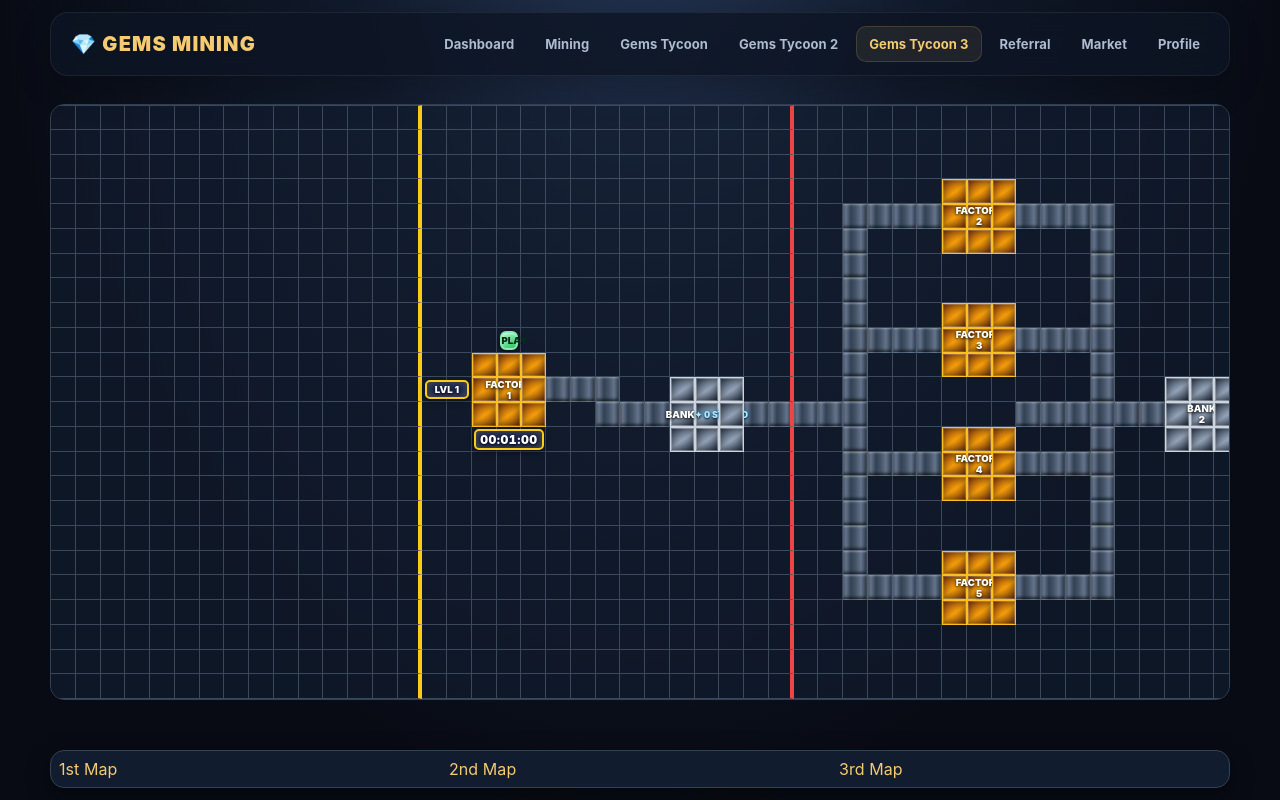
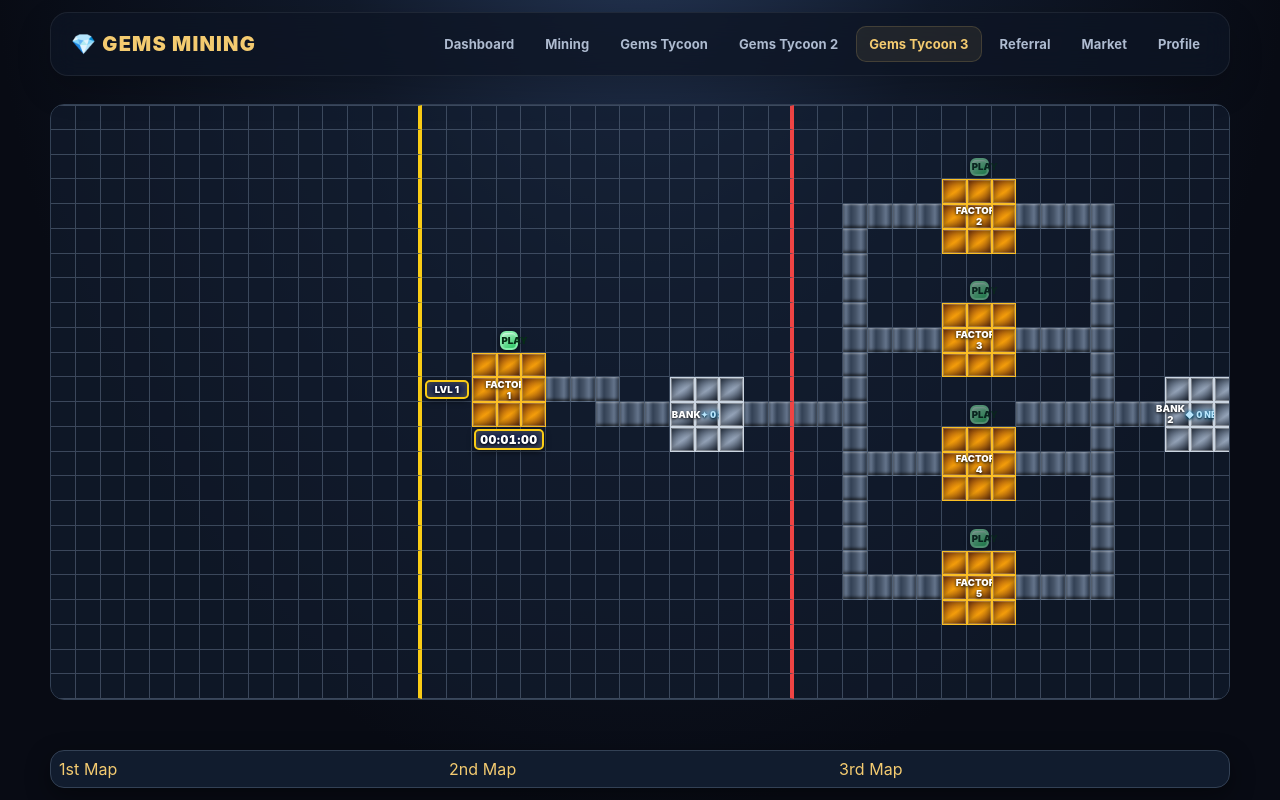
Before and after one commit to chayentot/GEMS, a Next.js app: page /GEMS/tycoon3 in a window 1280 px wide. Built offline with nearby package versions, Linux system fonts and the light colour scheme.

Commit message:
Add timed Nebulite and Sol Crystal factory production

```diff
--- a/app/tycoon3/page.tsx
+++ b/app/tycoon3/page.tsx
@@ -34,6 +34,55 @@ const STAR_CRYSTAL_PATH = [
   { column: 24, row: 13 },
   { column: 25, row: 13 },
 ];
+
+const PROCESSING_FACTORIES = STRUCTURES.filter((item) => item.name.startsWith("FACTORY ") && item.name !== "FACTORY 1");
+
+type MapPoint = { column: number; row: number };
+type MovingMaterial = { id: number; kind: "star-input" | "nebulite" | "nebulite-input" | "sol"; step: number; path: MapPoint[] };
+type FactoryRun = { remaining: number; active: boolean };
+type TycoonGameState = {
+  bank1: number;
+  bank2: number;
+  bank3: number;
+  runs: Record<string, FactoryRun>;
+  materials: MovingMaterial[];
+  nextMaterialId: number;
+};
+
+function verticalPath(column: number, fromRow: number, toRow: number): MapPoint[] {
+  const direction = toRow >= fromRow ? 1 : -1;
+  return Array.from({ length: Math.abs(toRow - fromRow) + 1 }, (_, index) => ({
+    column,
+    row: fromRow + index * direction,
+  }));
+}
+
+function inputPathForFactory(factoryName: string): MapPoint[] {
+  const factory = PROCESSING_FACTORIES.find((item) => item.name === factoryName)!;
+  const row = factory.centerRow;
+  const isNebuliteInput = factory.centerColumn === 38;
+  const trunkColumn = isNebuliteInput ? 33 : 53;
+  const branchStart = isNebuliteInput ? 34 : 54;
+  const path: MapPoint[] = [];
+  for (let column = isNebuliteInput ? 29 : 49; column <= trunkColumn; column++) path.push({ column, row: 13 });
+  path.push(...verticalPath(trunkColumn, 13, row).slice(1));
+  for (let column = branchStart; column <= branchStart + 2; column++) path.push({ column, row });
+  return path;
+}
+
+function outputPathForFactory(factoryName: string): MapPoint[] {
+  const factory = PROCESSING_FACTORIES.find((item) => item.name === factoryName)!;
+  const row = factory.centerRow;
+  const isNebuliteOutput = factory.centerColumn === 38;
+  const branchStart = isNebuliteOutput ? 40 : 60;
+  const trunkColumn = isNebuliteOutput ? 43 : 63;
+  const bankApproach = isNebuliteOutput ? 44 : 64;
+  const path: MapPoint[] = [];
+  for (let column = branchStart; column <= trunkColumn; column++) path.push({ column, row });
+  path.push(...verticalPath(trunkColumn, row, 13).slice(1));
+  path.push({ column: bankApproach, row: 13 }, { column: bankApproach + 1, row: 13 });
+  return path;
+}
 
 const CONVEYOR_CELLS = new Set([
   // Factory 1 route toward Bank 1
@@ -94,8 +143,15 @@ export default function GemsTycoon3Page() {
   const [isFactoryRunning, setIsFactoryRunning] = useState(false);
   const [remainingSeconds, setRemainingSeconds] = useState(60);
   const [starCrystals, setStarCrystals] = useState<{ id: number; step: number }[]>([]);
-  const [bankedStarCrystals, setBankedStarCrystals] = useState(0);
   const nextCrystalId = useRef(0);
+  const [game, setGame] = useState<TycoonGameState>({
+    bank1: 0,
+    bank2: 0,
+    bank3: 0,
+    runs: {},
+    materials: [],
+    nextMaterialId: 0,
+  });
 
   useEffect(() => {
     if (!isFactoryRunning) return;
@@ -128,7 +184,7 @@ export default function GemsTycoon3Page() {
   useEffect(() => {
     const delivered = starCrystals.filter((crystal) => crystal.step >= STAR_CRYSTAL_PATH.length);
     if (delivered.length === 0) return;
-    setBankedStarCrystals((count) => count + delivered.length);
+    setGame((current) => ({ ...current, bank1: current.bank1 + delivered.length }));
     setStarCrystals((current) =>
       current.filter((crystal) => crystal.step < STAR_CRYSTAL_PATH.length)
     );
@@ -138,6 +194,92 @@ export default function GemsTycoon3Page() {
     if (remainingSeconds === 0) setRemainingSeconds(60);
     setIsFactoryRunning(true);
   };
+
+  const startProcessingFactory = (factoryName: string) => {
+    const factory = PROCESSING_FACTORIES.find((item) => item.name === factoryName);
+    if (!factory) return;
+    setGame((current) => {
+      const requiredStock = factory.centerColumn === 38 ? current.bank1 : current.bank2;
+      if (requiredStock < 2 || current.runs[factoryName]?.active) return current;
+      return {
+        ...current,
+        runs: { ...current.runs, [factoryName]: { remaining: 60, active: true } },
+      };
+    });
+  };
+
+  const anyProcessingFactoryRunning = Object.values(game.runs).some((run) => run.active);
+
+  useEffect(() => {
+    if (!anyProcessingFactoryRunning) return;
+    const timer = window.setInterval(() => {
+      setGame((current) => {
+        const next = { ...current, runs: { ...current.runs }, materials: [...current.materials] };
+        for (const factory of PROCESSING_FACTORIES) {
+          const run = next.runs[factory.name];
+          if (!run?.active) continue;
+          const isNebuliteFactory = factory.centerColumn === 38;
+          const bankKey = isNebuliteFactory ? "bank1" : "bank2";
+          if (next[bankKey] < 2) {
+            next.runs[factory.name] = { ...run, active: false };
+            continue;
+          }
+          next[bankKey] -= 2;
+          const inputPath = inputPathForFactory(factory.name);
+          const outputPath = outputPathForFactory(factory.name);
+          const inputKind = isNebuliteFactory ? "star-input" : "nebulite-input";
+          const outputKind = isNebuliteFactory ? "nebulite" : "sol";
+          for (let index = 0; index < 2; index++) {
+            next.materials.push({
+              id: ++next.nextMaterialId,
+              kind: inputKind,
+              step: 0,
+              path: inputPath,
+            });
+          }
+          next.materials.push({
+            id: ++next.nextMaterialId,
+            kind: outputKind,
+            step: 0,
+            path: outputPath,
+          });
+          const remaining = Math.max(0, run.remaining - 1);
+          next.runs[factory.name] = { remaining, active: remaining > 0 };
+        }
+        return next;
+      });
+    }, 1000);
+    return () => window.clearInterval(timer);
+  }, [anyProcessingFactoryRunning]);
+
+  const hasMovingMaterials = game.materials.length > 0;
+  useEffect(() => {
+    if (!hasMovingMaterials) return;
+    const conveyor = window.setInterval(() => {
+      setGame((current) => {
+        let bank2Delivered = 0;
+        let bank3Delivered = 0;
+        const moving = current.materials
+          .map((material) => ({ ...material, step: material.step + 1 }))
+          .filter((material) => {
+            if (material.step < material.path.length) return true;
+            if (material.kind === "nebulite") bank2Delivered++;
+            if (material.kind === "sol") bank3Delivered++;
+            return false;
+          });
+        if (moving.length === current.materials.length && bank2Delivered === 0 && bank3Delivered === 0) {
+          return { ...current, materials: moving };
+        }
+        return {
+          ...current,
+          materials: moving,
+          bank2: current.bank2 + bank2Delivered,
+          bank3: current.bank3 + bank3Delivered,
+        };
+      });
+    }, 300);
+    return () => window.clearInterval(conveyor);
+  }, [hasMovingMaterials]);
 
   const formattedTime = `00:${String(Math.floor(remainingSeconds / 60)).padStart(2, "0")}:${String(remainingSeconds % 60).padStart(2, "0")}`;
 
@@ -191,7 +333,9 @@ export default function GemsTycoon3Page() {
                   {isStructureCenter && (
                     <span className="tycoon3-structure-label">
                       {structure.name}
-                      {structure.name === "BANK" && <small className="tycoon3-bank-count">✦ {bankedStarCrystals} STORED</small>}
+                      {structure.name === "BANK" && <small className="tycoon3-bank-count">✦ {game.bank1} STAR</small>}
+                      {structure.name === "BANK 2" && <small className="tycoon3-bank-count">◆ {game.bank2} NEBULITE</small>}
+                      {structure.name === "BANK 3" && <small className="tycoon3-bank-count">✧ {game.bank3} SOL</small>}
                     </span>
                   )}
                 </div>
@@ -208,12 +352,45 @@ export default function GemsTycoon3Page() {
             >
               PLAY
             </button>
+            {PROCESSING_FACTORIES.map((factory) => {
+              const run = game.runs[factory.name];
+              const buttonRow = factory.name === "FACTORY 8" ? 12 : factory.centerRow - 2;
+              const buttonColumn = factory.centerColumn;
+              return (
+                <button
+                  key={factory.name}
+                  type="button"
+                  className="tycoon3-play-button tycoon3-processing-button"
+                  style={{ gridColumn: buttonColumn, gridRow: buttonRow }}
+                  onClick={() => startProcessingFactory(factory.name)}
+                  disabled={!!run?.active || (factory.centerColumn === 38 ? game.bank1 < 2 : game.bank2 < 2)}
+                  aria-label={`Start ${factory.name} for 60 seconds`}
+                  title={run?.active ? `${run.remaining}s remaining` : `Start ${factory.name}`}
+                >
+                  {run?.active ? `${run.remaining}s` : "PLAY"}
+                </button>
+              );
+            })}
             <div className="tycoon3-level-label" style={{ gridColumn: "16 / span 2", gridRow: 12 }}>
               LVL 1
             </div>
             <div className="tycoon3-time-display" style={{ gridColumn: "18 / span 3", gridRow: 14 }}>
               {formattedTime}
             </div>
+            {game.materials.map((material) => {
+              const position = material.path[Math.min(material.step, material.path.length - 1)];
+              const symbol = material.kind === "star-input" ? "✦" : material.kind === "nebulite-input" ? "◆" : material.kind === "nebulite" ? "◆" : "✧";
+              return (
+                <div
+                  key={material.id}
+                  className={`tycoon3-moving-material tycoon3-material-${material.kind}`}
+                  style={{ gridColumn: position.column, gridRow: position.row }}
+                  aria-label={`${material.kind} moving on conveyor`}
+                >
+                  {symbol}
+                </div>
+              );
+            })}
             {starCrystals.map((crystal) => {
               const position = STAR_CRYSTAL_PATH[Math.min(crystal.step, STAR_CRYSTAL_PATH.length - 1)];
               return (
@@ -351,6 +528,7 @@ export default function GemsTycoon3Page() {
         }
         .tycoon3-play-button:hover { filter: brightness(1.12); }
         .tycoon3-play-button:disabled { opacity: .55; cursor: default; }
+        .tycoon3-processing-button { z-index: 8; }
         .tycoon3-level-label,
         .tycoon3-time-display {
           z-index: 4;
@@ -376,6 +554,21 @@ export default function GemsTycoon3Page() {
           font-variant-numeric: tabular-nums;
           letter-spacing: .04em;
         }
+        .tycoon3-moving-material {
+          z-index: 6;
+          display: flex;
+          align-items: center;
+          justify-content: center;
+          font-size: clamp(12px, 1.2vw, 19px);
+          font-weight: 900;
+          pointer-events: none;
+          text-shadow: 0 0 5px #fff, 0 0 9px currentColor;
+          animation: tycoon3-crystal-pulse .6s ease-in-out infinite alternate;
+        }
+        .tycoon3-material-star-input { color: #bae6fd; }
+        .tycoon3-material-nebulite-input,
+        .tycoon3-material-nebulite { color: #c4b5fd; }
+        .tycoon3-material-sol { color: #fde68a; }
         .tycoon3-star-crystal {
           z-index: 5;
           display: flex;
```
